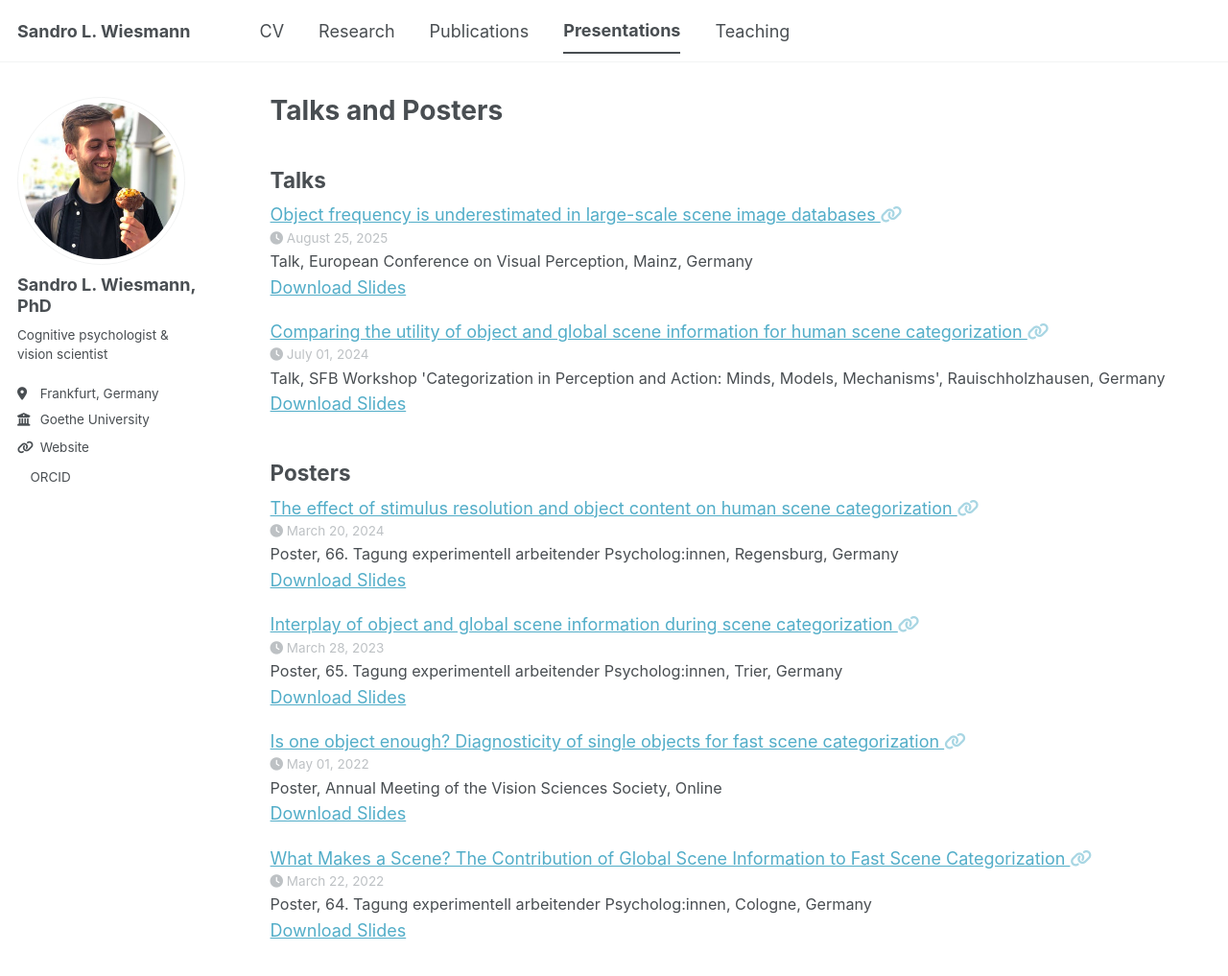
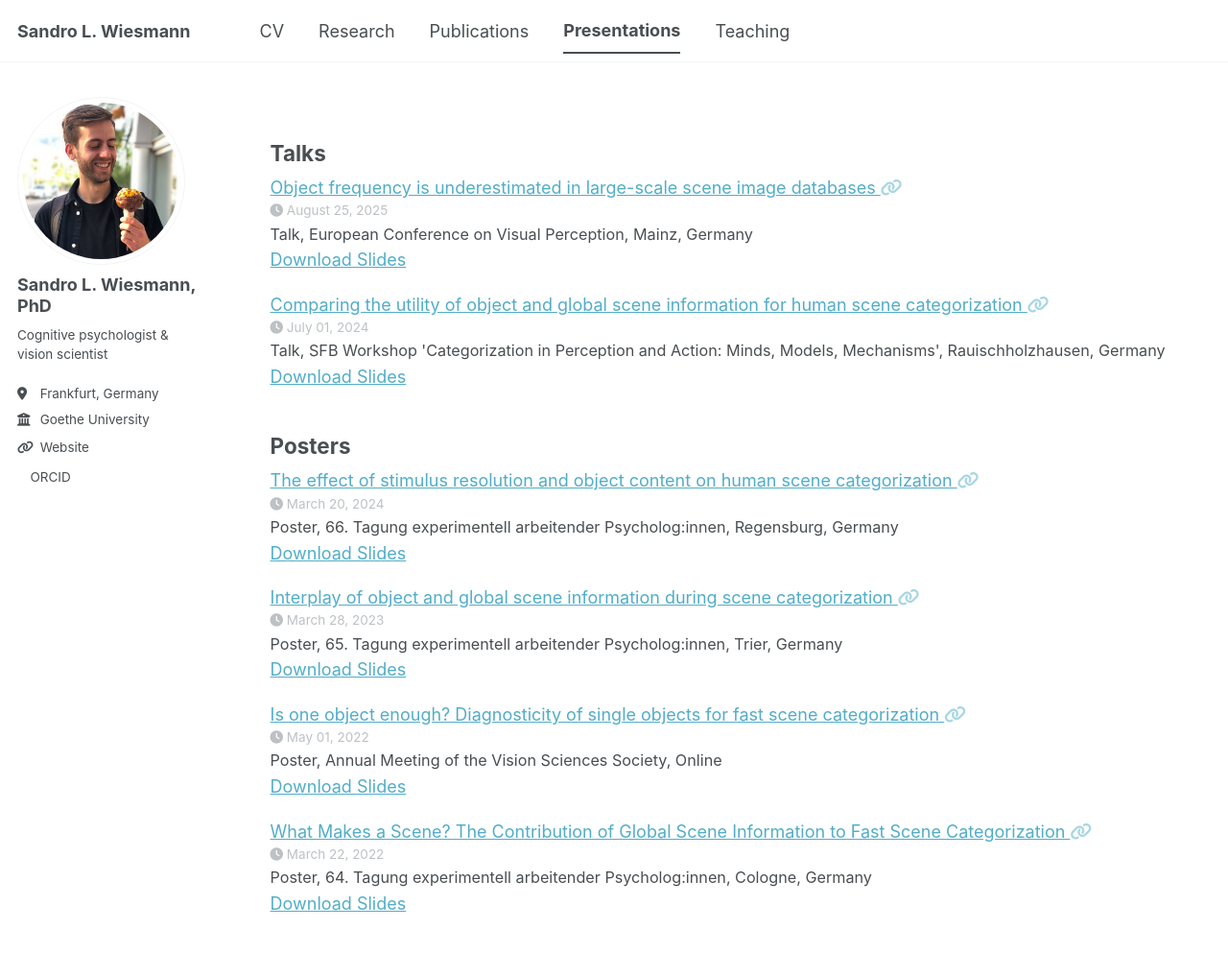
Before and after one commit to sandrowiesmann/sandrowiesmann.github.io, a Jekyll site: the page built from _pages/talks.html, in a window 1280 px wide and 1206 px high. Shown: the top 1017 px of the window at 96% size. Built offline with Jekyll 4.4.1, drawn with Linux system fonts in a browser that asks for light colours; a script bundle is joined from its source files by our own code; a style sheet for code colours, icons or effects is not loaded.

Commit message:
Remove title from talks.html

```diff
--- a/_pages/talks.html
+++ b/_pages/talks.html
@@ -1,6 +1,6 @@
 ---
 layout: archive
-title: "Talks and Posters"
+title: ""
 permalink: /talks/
 author_profile: true
 ---
```
